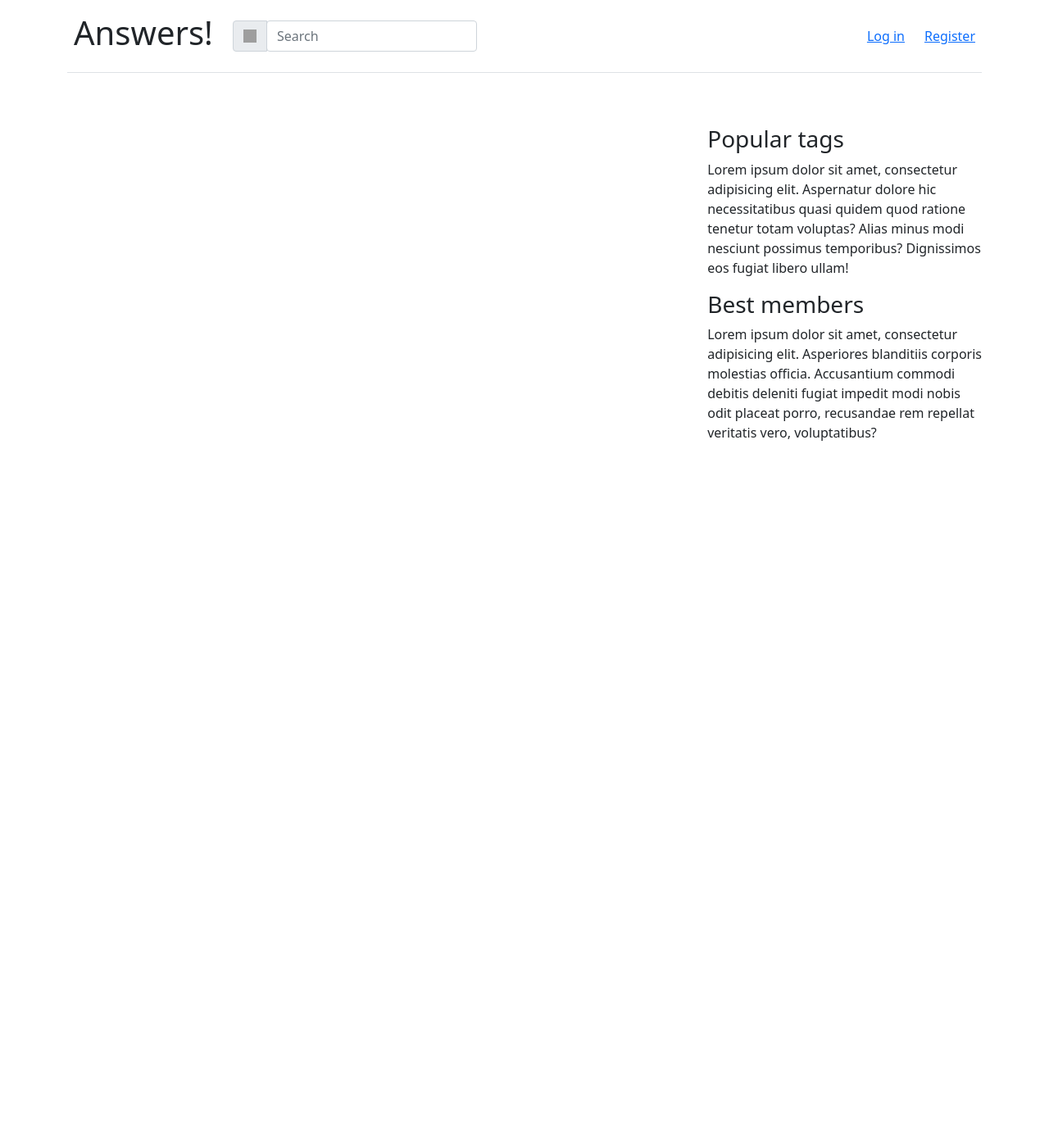
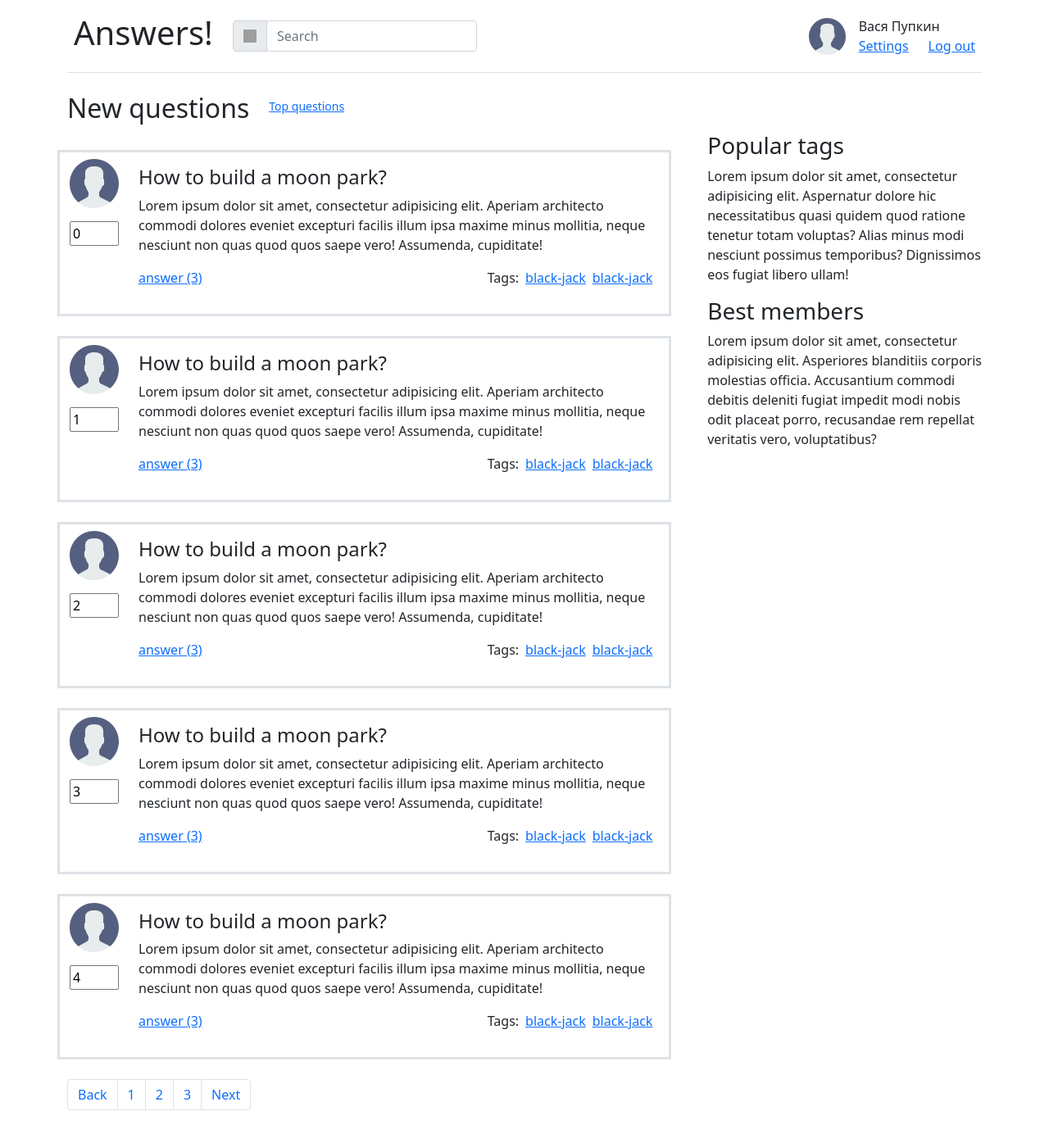
Before and after one commit to ITesserakt/Technopark-WEB, a Django app: page / in a window 1280 px wide. Shown: the whole page at 82% size. Before the commit the page ends 538 px from the top, so only its background shows below. Run offline with Django 3.2, Linux system fonts and the light colour scheme; some libraries are stand-ins or nearby versions; grey boxes are pictures that could not be loaded.

Commit message:
Implemented main page

```diff
--- a/answers/templates/base.html
+++ b/answers/templates/base.html
@@ -5,16 +5,8 @@
     <meta charset="UTF-8">
     <link rel="stylesheet" href="{% static 'css/bootstrap.min.css' %}">
     <title>Answers</title>
-
-    <style>
-        #main-field {
-            width: 65%;
-        }
-
-        #tags-field {
-            width: 30%;
-        }
-    </style>
+    {% block style %}
+    {% endblock %}
 </head>
 <body>
 <div class="container">
@@ -58,18 +50,11 @@
         </header>
     {% endblock %}
     {% block main %}
-        <main class="d-flex py-3 justify-content-between" role="main">
-            <div id="main-field"></div>
-            <div id="tags-field" class="py-5 d-flex flex-column">
-                <h3>Popular tags</h3>
-                <p>Lorem ipsum dolor sit amet, consectetur adipisicing elit. Aspernatur dolore hic necessitatibus quasi
-                    quidem quod ratione tenetur totam voluptas? Alias minus modi nesciunt possimus temporibus?
-                    Dignissimos eos fugiat libero ullam!</p>
-                <h3>Best members</h3>
-                <p>Lorem ipsum dolor sit amet, consectetur adipisicing elit. Asperiores blanditiis corporis molestias
-                    officia. Accusantium commodi debitis deleniti fugiat impedit modi nobis odit placeat porro,
-                    recusandae rem repellat veritatis vero, voluptatibus?</p>
-            </div>
+        <main class="d-flex my-4 justify-content-between" role="main">
+            {% block content %}
+            {% endblock %}
+            {% block sidebar %}
+            {% endblock %}
         </main>
     {% endblock %}
 </div>
--- /dev/null
+++ b/answers/templates/index.html
@@ -0,0 +1,83 @@
+{% extends 'base.html' %}
+{% load static %}
+
+{% block style %}
+    <style>
+        #content {
+            width: 65%;
+        }
+
+        #sidebar_parent {
+            width: 30%;
+            height: auto;
+        }
+
+        #sidebar {
+            position: sticky;
+            top: 1%;
+        }
+
+        #question {
+            width: 60px;
+        }
+    </style>
+{% endblock %}
+
+{% block content %}
+    <div id="content">
+        <div class="row">
+            <div class="col-auto text-nowrap"><h2>New questions</h2></div>
+            <div class="col py-1"><small><a href="">Top questions</a></small></div>
+        </div>
+        {% for question in questions %}
+            <div class="row border border-3 my-4">
+                <div class="col-auto py-2">
+                    <img src="{% static 'img/user.svg' %}" alt="avatar" width="60" height="60">
+                    <br/>
+                    <label class="py-3">
+                        <input type="number" id="question" value="{{ question }}">
+                    </label>
+                </div>
+                <div class="col py-3">
+                    <h4>How to build a moon park?</h4>
+                    <p>Lorem ipsum dolor sit amet, consectetur adipisicing elit. Aperiam architecto commodi dolores
+                        eveniet
+                        excepturi facilis illum ipsa maxime minus mollitia, neque nesciunt non quas quod quos saepe
+                        vero!
+                        Assumenda, cupiditate!</p>
+                    <div class="row">
+                        <div class="col text-nowrap"><a href="">answer (3)</a></div>
+                        <div class="col d-flex justify-content-end">
+                            <p class="me-2">Tags: </p>
+                            <a href="" class="me-2">black-jack</a>
+                            <a href="" class="me-2">black-jack</a>
+                        </div>
+                    </div>
+                </div>
+            </div>
+        {% endfor %}
+        <ul class="pagination">
+            <li class="page-item"><a class="page-link" href="">Back</a></li>
+            <li class="page-item"><a class="page-link" href="">1</a></li>
+            <li class="page-item"><a class="page-link" href="">2</a></li>
+            <li class="page-item"><a class="page-link" href="">3</a></li>
+            <li class="page-item"><a class="page-link" href="">Next</a></li>
+        </ul>
+    </div>
+{% endblock %}
+{% block sidebar %}
+    <div id="sidebar_parent">
+        <div id="sidebar" class="my-5">
+            <h3>Popular tags</h3>
+            <p>Lorem ipsum dolor sit amet, consectetur adipisicing elit. Aspernatur dolore hic necessitatibus
+                quasi
+                quidem quod ratione tenetur totam voluptas? Alias minus modi nesciunt possimus temporibus?
+                Dignissimos eos fugiat libero ullam!</p>
+            <h3>Best members</h3>
+            <p>Lorem ipsum dolor sit amet, consectetur adipisicing elit. Asperiores blanditiis corporis
+                molestias
+                officia. Accusantium commodi debitis deleniti fugiat impedit modi nobis odit placeat porro,
+                recusandae rem repellat veritatis vero, voluptatibus?</p>
+        </div>
+    </div>
+{% endblock %}
--- a/answers/views.py
+++ b/answers/views.py
@@ -3,4 +3,4 @@ from django.shortcuts import render
 
 
 def index(request: HttpRequest):
-    return render(request, "base.html", {'authorized': False})
+    return render(request, "index.html", {'authorized': True, 'questions': range(5)})
```
